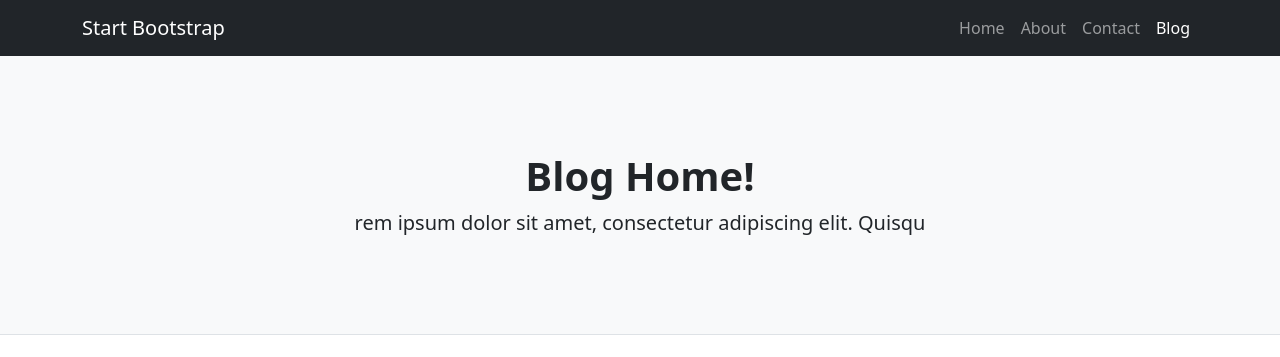
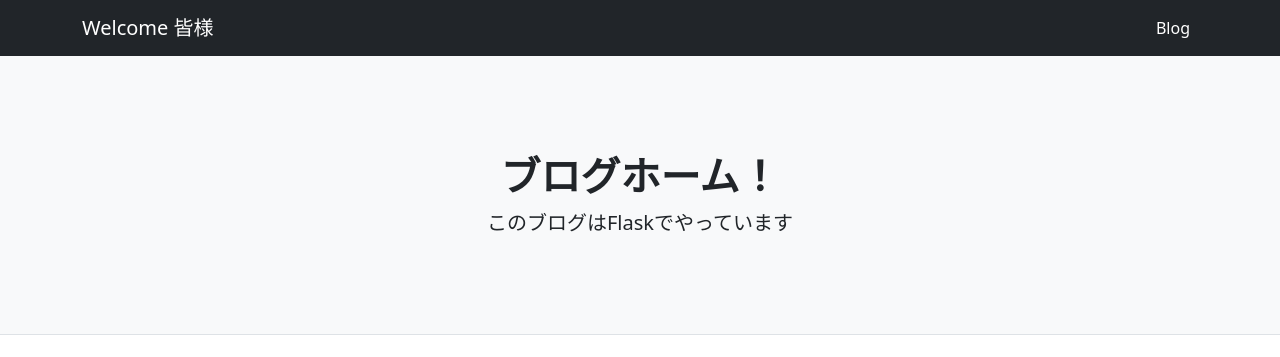
Before and after one commit to RicardoAGomezV/RESTful-Blog, a Flask app: page / in a window 1280 px wide. Shown: the top 357 px of the page. Run offline with Flask 3, Linux system fonts and the light colour scheme; data comes from the database, SQL or seed files in the repository; both versions use the stored data as it was after the commit; some libraries are stand-ins or nearby versions.

Commit message:
change to japanese

```diff
--- a/main.py
+++ b/main.py
@@ -12,6 +12,7 @@ from flask_ckeditor import CKEditor
 from flask_ckeditor import CKEditorField
 
 app = Flask(__name__)
+app.config['DEBUG'] = True
 
 # Initialise the CKEditor so that we can use it in make_post.html
 ckeditor = CKEditor(app)
@@ -129,19 +130,19 @@ def show_post(post_id):
 class CreatePostForm(FlaskForm):
 
     # Field for the blog post title
-    blog_post_title = StringField('Blog Post Title', [validators.Length(min=5, max=35), validators.DataRequired(message="Review is required.")])
+    blog_post_title = StringField('ブログ投稿のタイトル', [validators.Length(min=5, max=35), validators.DataRequired(message="Review is required.")])
 
     # Field for the subtitle of the blog post
-    subtitle = StringField('subitle', [validators.Length(min=5, max=35), validators.DataRequired(message="Subtitle is required.")])
+    subtitle = StringField('サブタイトル', [validators.Length(min=5, max=35), validators.DataRequired(message="Subtitle is required.")])
 
     # Field for the author's name
-    author_name = StringField('Author name', [validators.Length(min=5, max=35), validators.DataRequired(message="Author name is required.")])
+    author_name = StringField('著者名', [validators.Length(min=5, max=35), validators.DataRequired(message="Author name is required.")])
 
     # Field for the URL of the blog post's image
-    img_url = StringField('Blog Image Url', [validators.Length(min=5), validators.DataRequired(message="A URL for the background image is required."), validators.URL()])
+    img_url = StringField('ブログ画像のURL', [validators.Length(min=5), validators.DataRequired(message="A URL for the background image is required."), validators.URL()])
 
     # Field for the body content of the blog post, using CKEditor
-    body = CKEditorField("Blog Content", [validators.DataRequired()])
+    body = CKEditorField("ブログの内容", [validators.DataRequired()])
     # Submit button - Removed for now to prevent accidental form submission
     # submit = SubmitField('Submit')
 
@@ -245,4 +246,4 @@ if __name__ == '__main__':
 
     # run() method of Flask class runs the application
     # on the local development server.
-    app.run(debug=True, port=5003)
+    app.run()
--- a/templates/index.html
+++ b/templates/index.html
@@ -18,15 +18,13 @@
     <!-- Responsive navbar-->
     <nav class="navbar navbar-expand-lg navbar-dark bg-dark">
         <div class="container">
-            <a class="navbar-brand" href="#!">Start Bootstrap</a>
+            <a class="navbar-brand" href="#!">Welcome 皆様</a>
             <button class="navbar-toggler" type="button" data-bs-toggle="collapse"
                 data-bs-target="#navbarSupportedContent" aria-controls="navbarSupportedContent" aria-expanded="false"
                 aria-label="Toggle navigation"><span class="navbar-toggler-icon"></span></button>
             <div class="collapse navbar-collapse" id="navbarSupportedContent">
                 <ul class="navbar-nav ms-auto mb-2 mb-lg-0">
-                    <li class="nav-item"><a class="nav-link" href="#">Home</a></li>
-                    <li class="nav-item"><a class="nav-link" href="#!">About</a></li>
-                    <li class="nav-item"><a class="nav-link" href="#!">Contact</a></li>
+
                     <li class="nav-item"><a class="nav-link active" aria-current="page" href="#">Blog</a></li>
                 </ul>
             </div>
@@ -36,8 +34,8 @@
     <header class="py-5 bg-light border-bottom mb-4">
         <div class="container">
             <div class="text-center my-5">
-                <h1 class="fw-bolder">Blog Home!</h1>
-                <p class="lead mb-0">rem ipsum dolor sit amet, consectetur adipiscing elit. Quisqu</p>
+                <h1 class="fw-bolder">ブログホーム！</h1>
+                <p class="lead mb-0">このブログはFlaskでやっています</p>
             </div>
         </div>
     </header>
@@ -54,7 +52,7 @@
                         <div class="small text-muted">{{ most_recent_post.date }}</div>
                         <h2 class="card-title">{{ most_recent_post.title }}</h2>
                         <p class="card-text">{{ most_recent_post.subtitle }}</p>
-                        <a style="background-color: #76ABAE;" class="btn btn-primary" href="{{ url_for('show_post', post_id=most_recent_post.id) }}">Read more →</a>
+                        <a style="background-color: #76ABAE;" class="btn btn-primary" href="{{ url_for('show_post', post_id=most_recent_post.id) }}">もっと読む →</a>
                         <a href="{{url_for('delete_post', post_id=most_recent_post.id) }}">✘</a>
                     </div>
                 </div>
@@ -69,7 +67,7 @@
                                 <div class="small text-muted">{{ post.date }}</div>
                                 <h2 class="card-title h4">{{ post.title }}</h2>
                                 <p class="card-text">{{ post.subtitle }}</p>
-                                <a style="background-color: #76ABAE;" class="btn btn-primary" href="{{ url_for('show_post', post_id=post.id) }}">Read more →</a>
+                                <a style="background-color: #76ABAE;" class="btn btn-primary" href="{{ url_for('show_post', post_id=post.id) }}">もっと読む →</a>
 
                                 <a href="{{ url_for('delete_post', post_id=most_recent_post.id) }}">✘</a>
                             </div>
@@ -84,14 +82,14 @@
                             class="btn btn-primary float-right"
                             style="background-color: #76ABAE;"
                             href="{{url_for('new_post')}}"
-                            >Create New Post</a
+                            >新しい投稿を作成する</a
                         >
                         </div>
 
                     <!-- Pagination-->
                     <nav aria-label="Pagination">
                         <hr class="my-0" />
-                        <ul class="pagination justify-content-center my-4">
+                        <!-- <ul class="pagination justify-content-center my-4">
                             <li class="page-item disabled"><a class="page-link" href="#" tabindex="-1"
                                     aria-disabled="true">Newer</a></li>
                             <li class="page-item active" aria-current="page"><a style="background-color: #76ABAE;" class="page-link" href="#!">1</a></li>
@@ -100,7 +98,7 @@
                             <li class="page-item disabled"><a class="page-link" href="#!">...</a></li>
                             <li class="page-item"><a class="page-link" href="#!">15</a></li>
                             <li class="page-item"><a class="page-link" href="#!">Older</a></li>
-                        </ul>
+                        </ul> -->
                     </nav>
                 </div>
 
@@ -108,7 +106,7 @@
               <!-- Side widgets-->
               <div class="col-lg-4">
                 <!-- Search widget-->
-                <div class="card mb-4">
+                <!-- <div class="card mb-4">
                     <div class="card-header">Search</div>
                     <div class="card-body">
                         <div class="input-group">
@@ -116,7 +114,7 @@
                             <button style="background-color: #76ABAE;" class="btn btn-primary" id="button-search" type="button">Go!</button>
                         </div>
                     </div>
-                </div>
+                </div> -->
 
                 <!-- Side widget-->
                 <div class="card mb-4">
@@ -137,7 +135,7 @@
         <!-- Core theme JS-->
         <script src="{{ url_for('static', filename='js/scripts.js') }}"></script>
 
-
+</div>
 </body>
 
 </html>
```
Also changed, not shown: templates/make-post.html (+12 -18 lines), templates/post.html (+7 -6 lines), instance/post.db.
